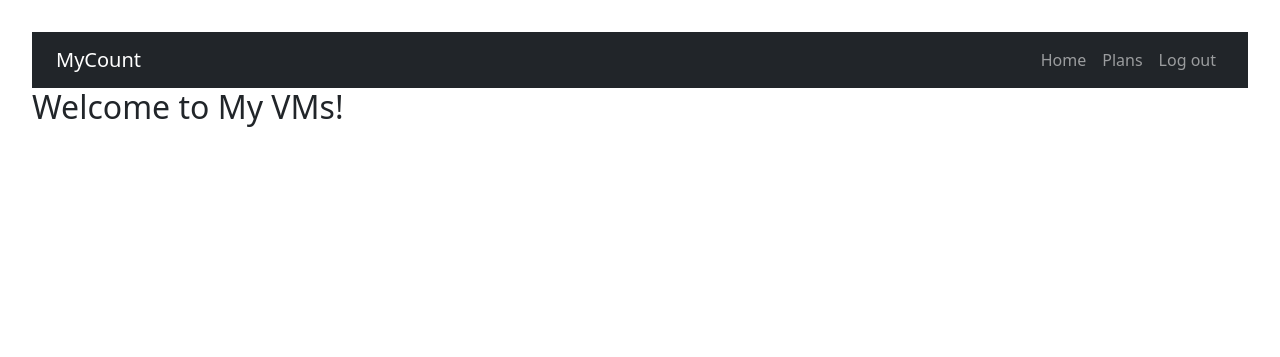
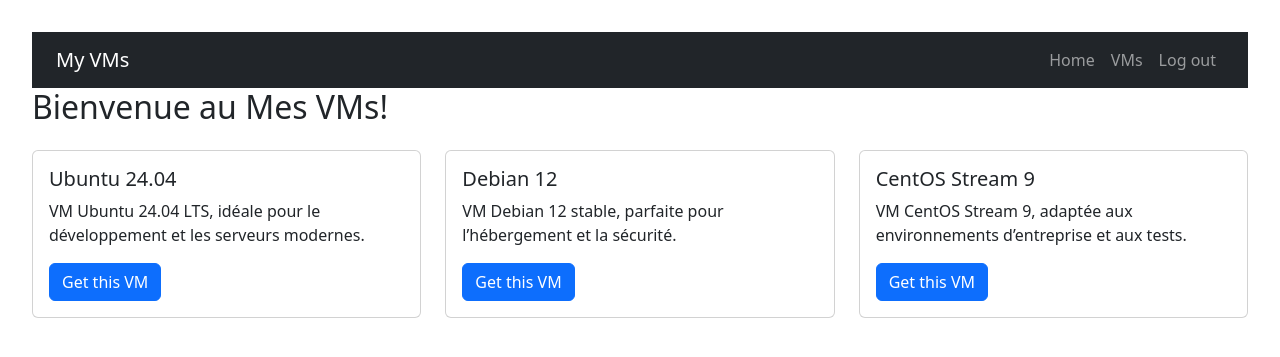
Before and after one commit to dhuy21/ODP_project, a Flask app: template web/templates/index.html in a window 1280 px wide. Shown: the top 357 px of the page. Run offline with Flask 3, Linux system fonts and the light colour scheme; the template is opened without the code that fills it, so the values that code supplies are empty.

Commit message:
add database, basic routes

```diff
--- a/web/app.py
+++ b/web/app.py
@@ -1,18 +1,77 @@
-from flask import Flask, render_template
+from flask import Flask, render_template, request, redirect, url_for, session, flash
+from functools import wraps
+from flask_sqlalchemy import SQLAlchemy
+from werkzeug.security import generate_password_hash, check_password_hash
+from utils.auth import login_required
 
 app = Flask(__name__)
+app.config['SQLALCHEMY_DATABASE_URI'] = 'sqlite:///users.db'
+app.config['SQLALCHEMY_TRACK_MODIFICATIONS'] = False
+app.config['SECRET_KEY'] = 'change_this_secret_key'
+db = SQLAlchemy(app)
 
+# Modèle User
+class User(db.Model):
+     id = db.Column(db.Integer, primary_key=True)
+     username = db.Column(db.String(80), unique=True, nullable=False)
+     password = db.Column(db.String(200), nullable=False)
+
+     def set_password(self, password):
+          self.password = generate_password_hash(password)
+
+     def check_password(self, password):
+          return check_password_hash(self.password, password)
+# Crée les tables
+with app.app_context():
+    db.create_all()
+
+# Route principale
 @app.route('/')
+@login_required
 def index():
     return render_template('index.html')
 
-@app.route('/login')
+# Route de connexion
+@app.route('/login', methods=['GET', 'POST'])
 def login():
+    if request.method == 'POST':
+        username = request.form['username']
+        password = request.form['password']
+        user = User.query.filter_by(username=username).first()
+        if user and user.check_password(password):
+            session['user_id'] = user.id
+            flash('Connexion réussie.')
+            return redirect(url_for('index'))
+        else:
+            flash('Nom d’utilisateur ou mot de passe incorrect.')
+            return redirect(url_for('login'))
     return render_template('login.html')
 
-@app.route('/register')
+# Route d'inscription
+@app.route('/register', methods=['GET', 'POST'])
 def register():
+    if request.method == 'POST':
+        username = request.form['username']
+        password = request.form['password']
+        if User.query.filter_by(username=username).first():
+            flash('Nom d’utilisateur déjà pris.')
+            return redirect(url_for('register'))
+        user = User(username=username)
+        user.set_password(password)
+        db.session.add(user)
+        db.session.commit()
+        flash('Inscription réussie. Connectez-vous.')
+        return redirect(url_for('login'))
     return render_template('register.html')
+
+# Route de déconnexion
+@app.route('/logout')
+@login_required
+def logout():
+    session.pop('user_id', None)
+    flash('Déconnexion réussie.')
+    return redirect(url_for('login'))
+
 
 if __name__ == '__main__':
     app.run(debug=True)
--- a/web/requirement.txt
+++ b/web/requirement.txt
@@ -1,7 +1,11 @@
 blinker==1.9.0
 click==8.3.0
 Flask==3.1.2
+Flask-SQLAlchemy==3.1.1
+greenlet==3.2.4
 itsdangerous==2.2.0
 Jinja2==3.1.6
 MarkupSafe==3.0.3
+SQLAlchemy==2.0.44
+typing_extensions==4.15.0
 Werkzeug==3.1.3
--- a/web/templates/index.html
+++ b/web/templates/index.html
@@ -3,6 +3,34 @@
 {% block title %}Dashboard{% endblock %}
 
 {% block content %}
-  <h2>Welcome to My VMs!</h2>
-  <div id="expense-list"></div>
+<h2>Bienvenue au Mes VMs!</h2>
+<div class="row mt-4">
+  <div class="col-md-4">
+    <div class="card">
+      <div class="card-body">
+        <h5 class="card-title">Ubuntu 24.04</h5>
+        <p class="card-text">VM Ubuntu 24.04 LTS, idéale pour le développement et les serveurs modernes.</p>
+        <a href="#" class="btn btn-primary">Get this VM</a>
+      </div>
+    </div>
+  </div>
+  <div class="col-md-4">
+    <div class="card">
+      <div class="card-body">
+        <h5 class="card-title">Debian 12</h5>
+        <p class="card-text">VM Debian 12 stable, parfaite pour l’hébergement et la sécurité.</p>
+        <a href="#" class="btn btn-primary">Get this VM</a>
+      </div>
+    </div>
+  </div>
+  <div class="col-md-4">
+    <div class="card">
+      <div class="card-body">
+        <h5 class="card-title">CentOS Stream 9</h5>
+        <p class="card-text">VM CentOS Stream 9, adaptée aux environnements d’entreprise et aux tests.</p>
+        <a href="#" class="btn btn-primary">Get this VM</a>
+      </div>
+    </div>
+  </div>
+</div>
 {% endblock %}
--- a/web/templates/layout.html
+++ b/web/templates/layout.html
@@ -16,14 +16,14 @@
 <body>
   <header>
     <nav class="navbar navbar-expand-lg navbar-dark bg-dark px-4">
-        <a class="navbar-brand" href="/">MyCount</a>
+        <a class="navbar-brand" href="/">My VMs</a>
         <div class="collapse navbar-collapse">
             <ul class="navbar-nav ms-auto">
             <li class="nav-item">
                 <a class="nav-link" href="/">Home</a>
             </li>
             <li class="nav-item">
-                <a class="nav-link" href="/plans">Plans</a>
+                <a class="nav-link" href="/plans">VMs</a>
             </li>
             <li class="nav-item">
                 <a class="nav-link" href="/logout">Log out</a>
--- a/web/templates/login.html
+++ b/web/templates/login.html
@@ -25,7 +25,7 @@
     <button type="submit" class="btn btn-primary w-100">Login</button>
   </form>
   <p>Don't have an account?
-    <a href="{{ url_for('auth.register') }}">Register here</a>
+    <a href="{{ url_for('register') }}">Register here</a>
   </p>
 </div>
 {% endblock %}
--- a/web/templates/register.html
+++ b/web/templates/register.html
@@ -19,10 +19,6 @@
         <input type="text" name="username" class="form-control" required>
         </div>
         <div class="mb-3">
-        <label>Email</label>
-        <input type="email" name="email" class="form-control" required>
-        </div>
-        <div class="mb-3">
         <label>Password</label>
         <input type="password" name="password" class="form-control" required>
         </div>
@@ -34,7 +30,7 @@
     </form>
 
     <p>Already have an account?
-        <a href="{{ url_for('auth.login') }}">Login here</a>
+        <a href="{{ url_for('login') }}">Login here</a>
     </p>
 </div>
 {% endblock %}
```
Also changed, not shown: web/utils/auth.py (added, +11 -0 lines), web/README.md, web/utils/__init__.py (added), 1 other file.
